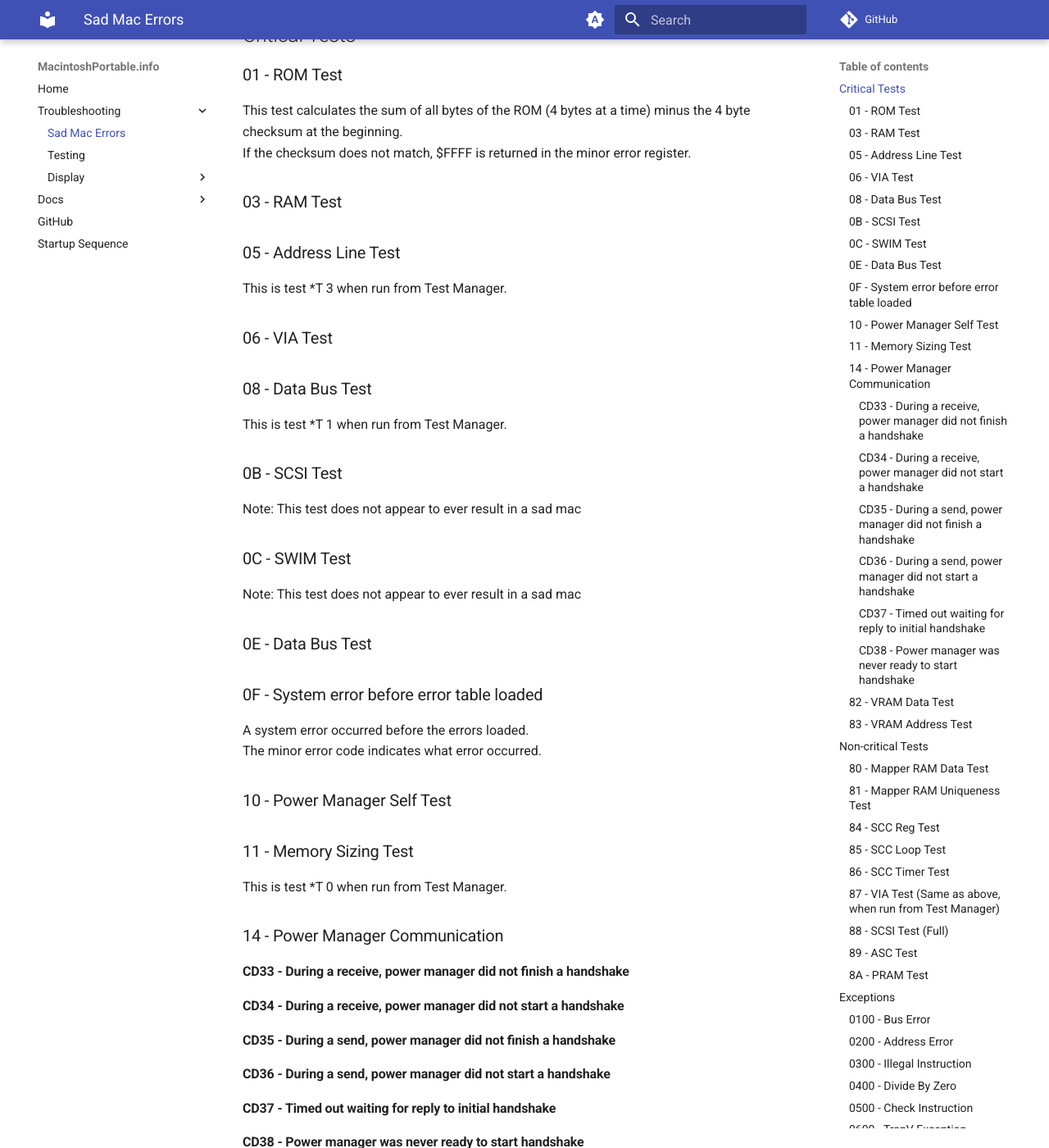
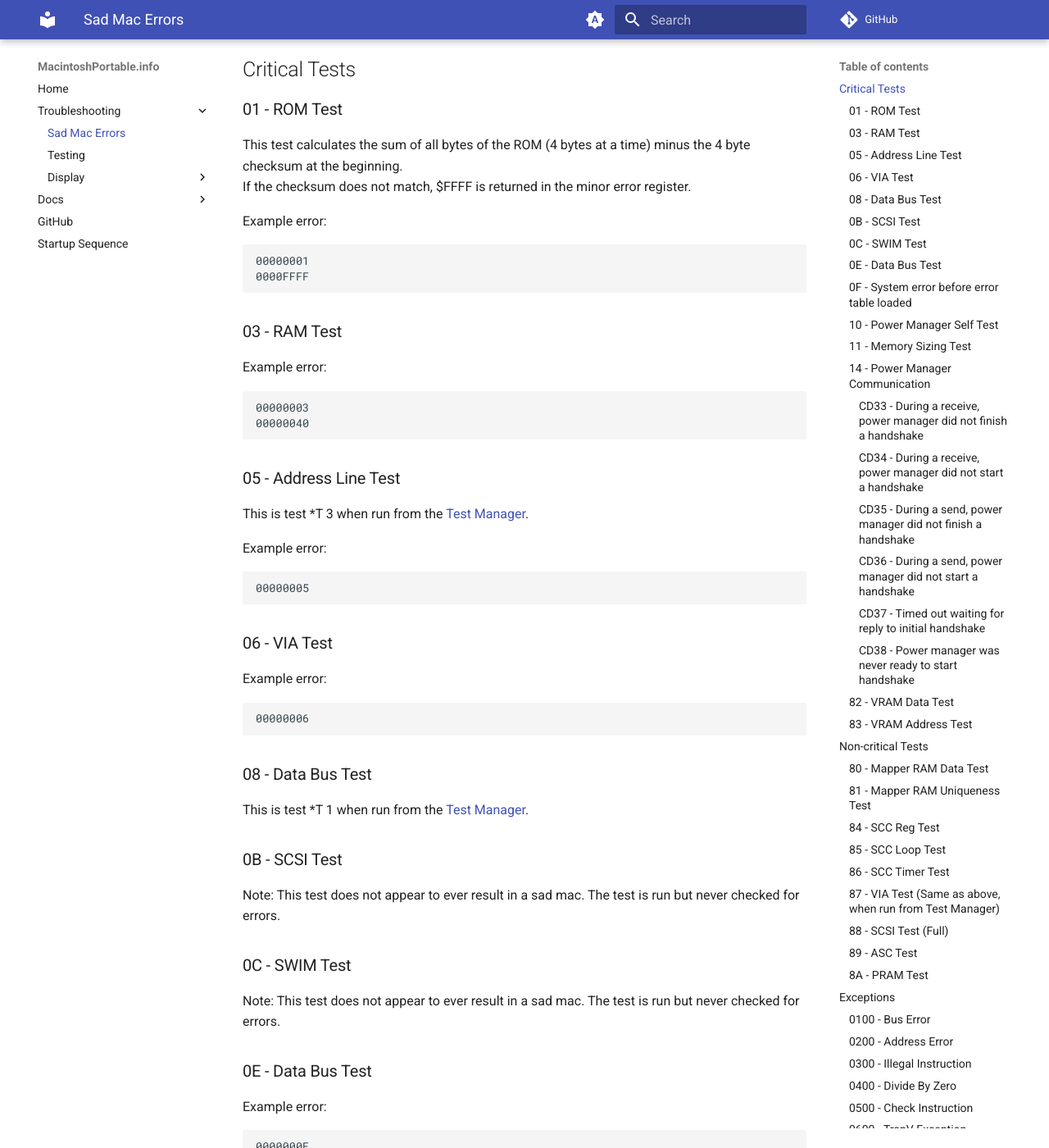
Before and after one commit to rezafouladian/MacintoshPortable, an MkDocs documentation site: the page built from docs/SadMac.md, in a window 1280 px wide and 1400 px high, scrolled down 271 px. Shown: the whole window at 82% size. Built offline with MkDocs 1.6.1 and Material for MkDocs 9.7.7, drawn with Linux system fonts in a browser that asks for light colours; comment, search, counter and statistics services are not loaded; some of the changed text lies outside the part shown.

Commit message:
Add more error code documentation

````diff
--- a/docs/SadMac.md
+++ b/docs/SadMac.md
@@ -1,26 +1,75 @@
+# Macintosh Portable "Sad Mac" Error Codes
+
+These error codes are specific to the Macintosh Portable and may not apply to other systems.
+
 For whatever reason, many of the error codes in Apple's Developer Note for the Macintosh Portable are wrong. It seems most other sites and documentation have copied from that in some way, because everything I see online also has the same mistakes.
 
 ## Critical Tests
 ### 01 - ROM Test
 This test calculates the sum of all bytes of the ROM (4 bytes at a time) minus the 4 byte checksum at the beginning.
 If the checksum does not match, $FFFF is returned in the minor error register.
+
+Example error:
+```
+00000001
+0000FFFF
+```
 ### 03 - RAM Test
+
+Example error:
+```
+00000003
+00000040
+```
 ### 05 - Address Line Test
-This is test *T 3 when run from Test Manager.
+This is test *T 3 when run from the [Test Manager](TestManager.md).
+
+Example error:
+```
+00000005
+
+```
 ### 06 - VIA Test
+
+Example error:
+```
+00000006
+
+```
 ### 08 - Data Bus Test
-This is test *T 1 when run from Test Manager.
+This is test *T 1 when run from the [Test Manager](TestManager.md).
 ### 0B - SCSI Test
-Note: This test does not appear to ever result in a sad mac
+Note: This test does not appear to ever result in a sad mac. The test is run but never checked for errors.
 ### 0C - SWIM Test
-Note: This test does not appear to ever result in a sad mac
+Note: This test does not appear to ever result in a sad mac. The test is run but never checked for errors.
 ### 0E - Data Bus Test
+Example error:
+```
+0000000E
+
+```
 ### 0F - System error before error table loaded
 A system error occurred before the errors loaded.
 The minor error code indicates what error occurred.
+Example error:
+```
+0000000F
+00000001
+```
 ### 10 - Power Manager Self Test
+Example error:
+```
+00000010
+
+```
 ### 11 - Memory Sizing Test
-This is test *T 0 when run from Test Manager.
+This is test *T 0 when run from the [Test Manager](TestManager.md).
+
+Example error:
+```
+00000011
+
+```
 ### 14 - Power Manager Communication
 #### CD33 - During a receive, power manager did not finish a handshake
 #### CD34 - During a receive, power manager did not start a handshake
@@ -32,10 +81,15 @@ This is test *T 0 when run from Test Manager.
 ### 83 - VRAM Address Test
 
 ## Non-critical Tests
+Non-critical tests will typically not crash the computer when they fail and instead save the error for later.
 ### 80 - Mapper RAM Data Test
-This test read and writes patterns to the CPU GLU mapper registers
+This test read and writes patterns to the CPU GLU mapper registers.
+
+Note: This test is not run on startup and typically only accessible from the [Test Manager](TestManager.md).
 ### 81 - Mapper RAM Uniqueness Test
-This test verifies that CPU GLU mapper registers are unique
+This test verifies that CPU GLU mapper registers are unique.
+
+Note: This test is not run on startup and typically only accessible from the [Test Manager](TestManager.md).
 ### 84 - SCC Reg Test
 ### 85 - SCC Loop Test
 ### 86 - SCC Timer Test
````
